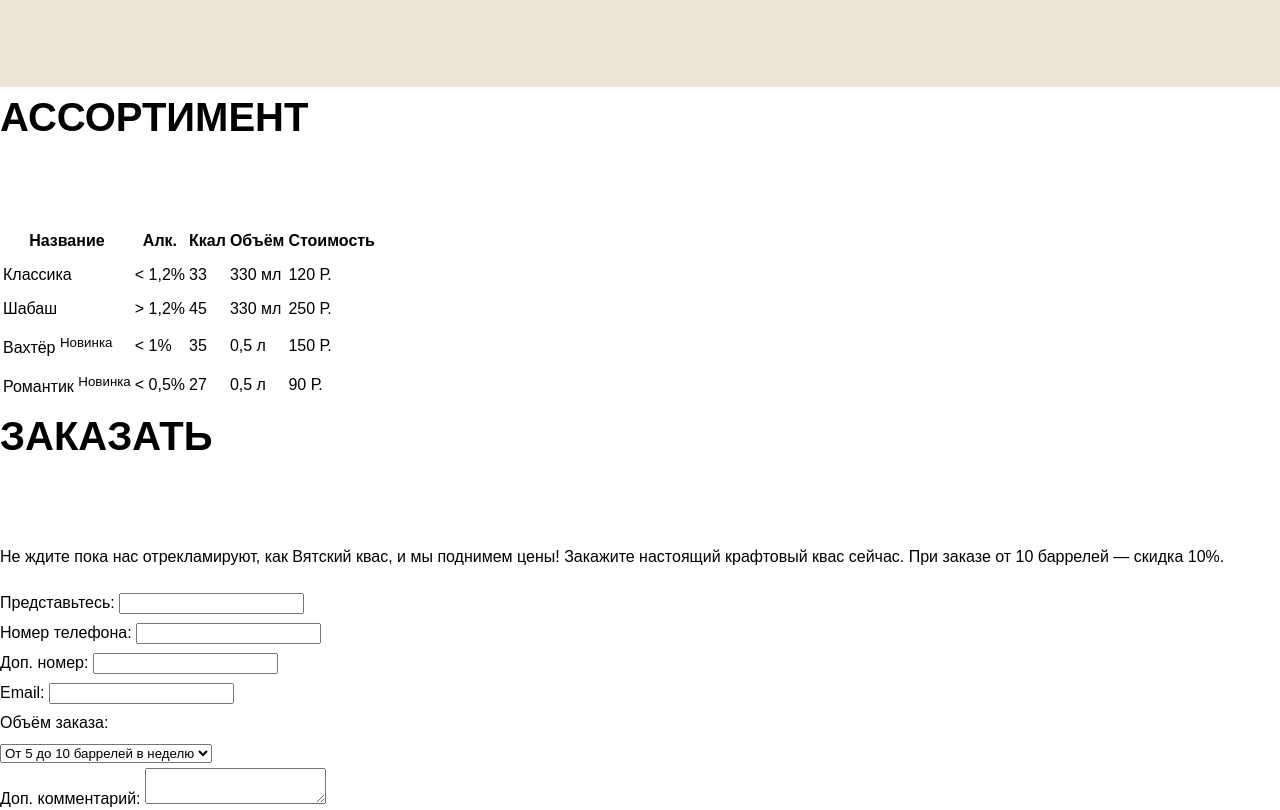
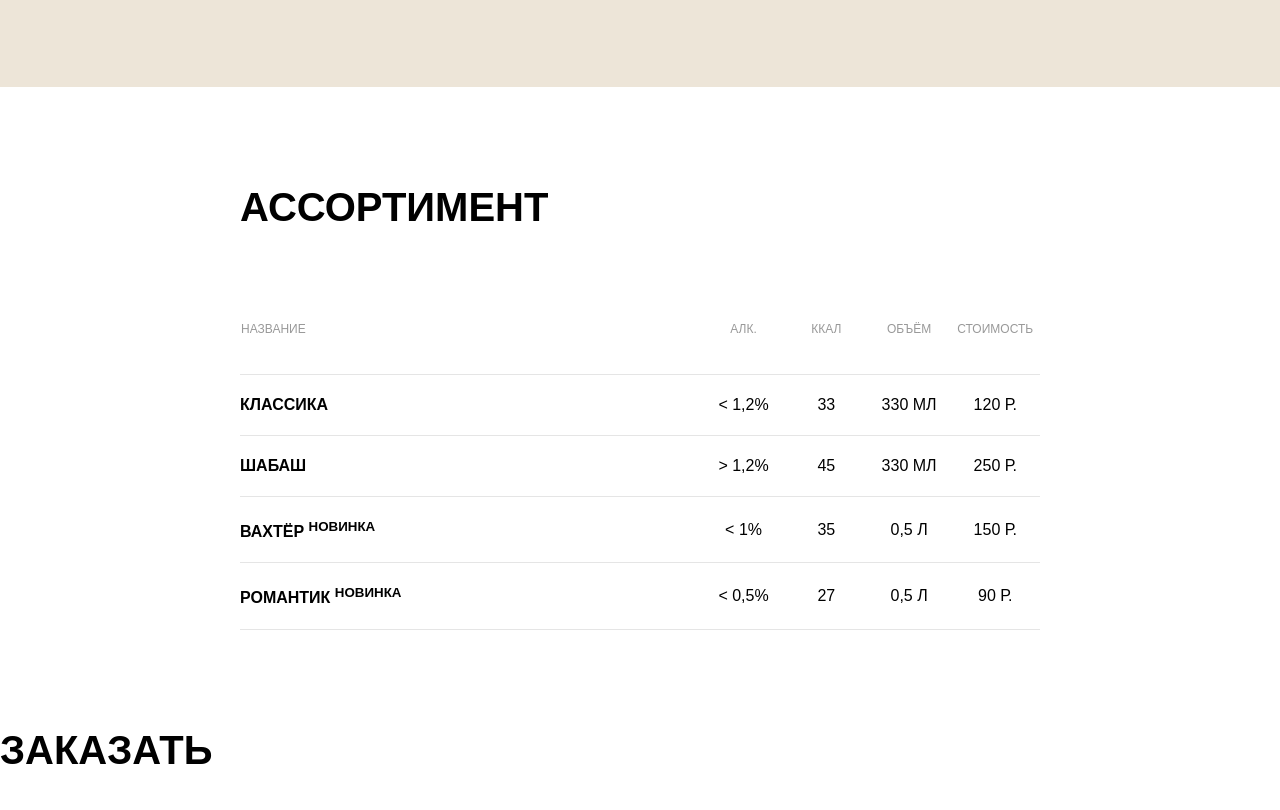
Before and after one commit to kosarova/kvast.github.io, a plain HTML site: page index.html in a window 1280 px wide. Shown: the part 3204-4014 px from the top of the page. Drawn offline with Linux system fonts and the light colour scheme.

Commit message:
add css style for assortment section

```diff
--- a/index.html
+++ b/index.html
@@ -142,8 +142,10 @@
             </div>
         </section>
         <section class="assortment">
+           <div class="container-small">
             <h2 class="section-name">Ассортимент</h2>
-            <table>
+            <table class="assortment-table">
+              <thead class="assortment-table-head">
                 <tr>
                     <th>Название</th>
                     <th>Алк.</th>
@@ -151,6 +153,8 @@
                     <th>Объём</th>
                     <th>Стоимость</th>
                 </tr>
+              </thead>
+              <tbody class="assortment-table-body">
                 <tr>
                     <td>Классика</td>
                     <td>&lt; 1,2%</td>
@@ -179,7 +183,9 @@
                     <td>0,5 л</td>
                     <td>90 Р.</td>
                 </tr>
+              </tbody>
             </table>
+            </div>
         </section>
         <section class="order">
             <h2 class="section-name">Заказать</h2>
--- a/style.css
+++ b/style.css
@@ -371,3 +371,37 @@ body {
     color:#b5b2ad;
     background-color:rgba(165,160,151) ;
 }
+/*//////////ASSORTMENT///////////////*/
+.assortment {
+    padding: 90px 0 90px;
+}
+.assortment-table th {
+    color:#999999;
+    font-size: 12px;
+    font-weight: normal;
+    padding-bottom: 30px;
+}
+.assortment-table {
+    width: 100%;
+    text-transform: uppercase;
+    text-align: center;
+    border-collapse: collapse;
+}
+.assortment-table tr {
+    border-bottom: 1px solid #e5e5e5;
+}
+.assortment-table th:first-child,
+.assortment-table td:first-child{
+    text-align: left;
+    width: 400px;
+}
+.assortment-table th,
+.assortment-table td {
+    width: 70px;
+}
+.assortment-table td:first-child {
+    font-weight: bold;
+}
+.assortment-table td {
+    padding: 15px 0;
+}
```
